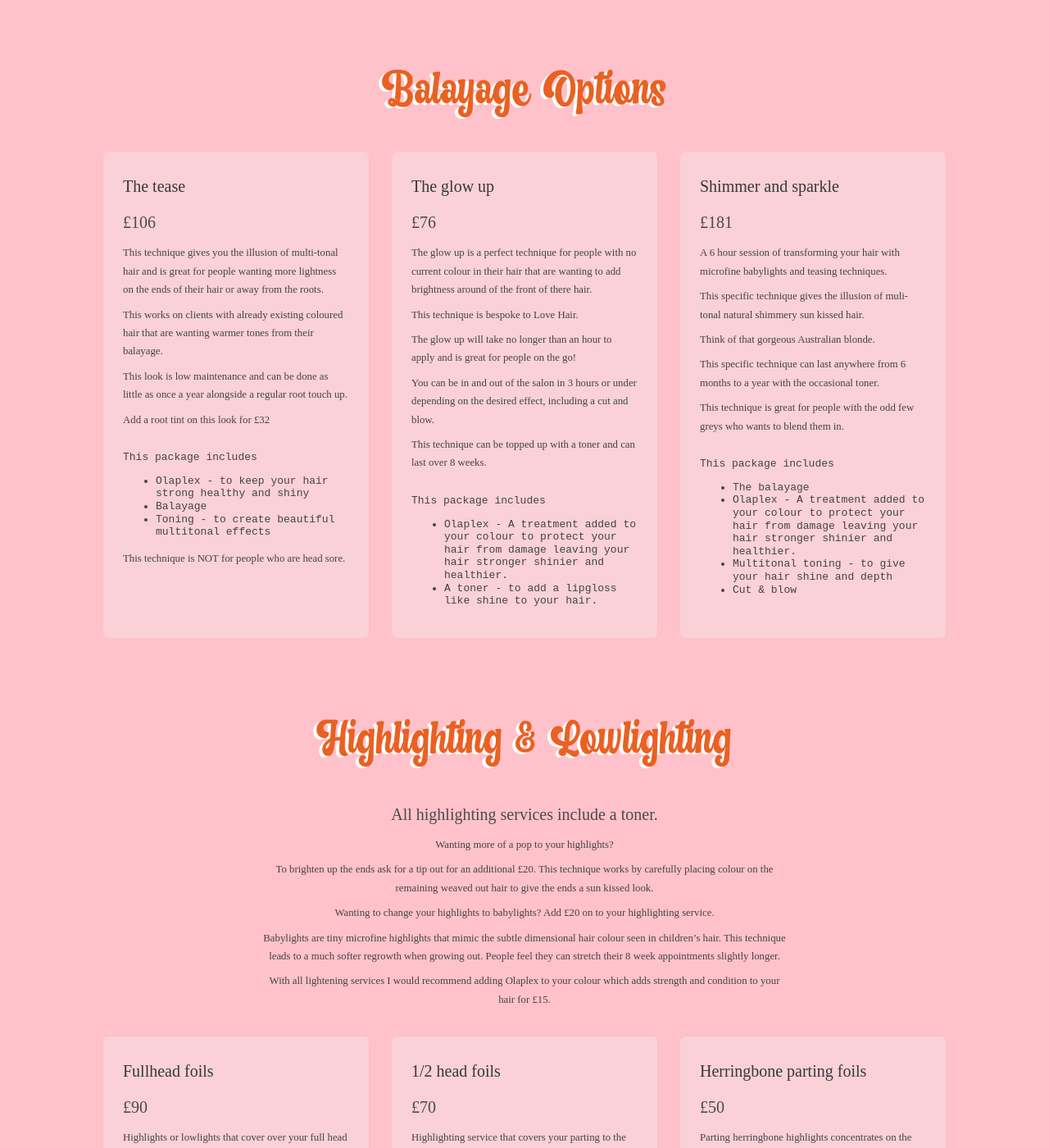
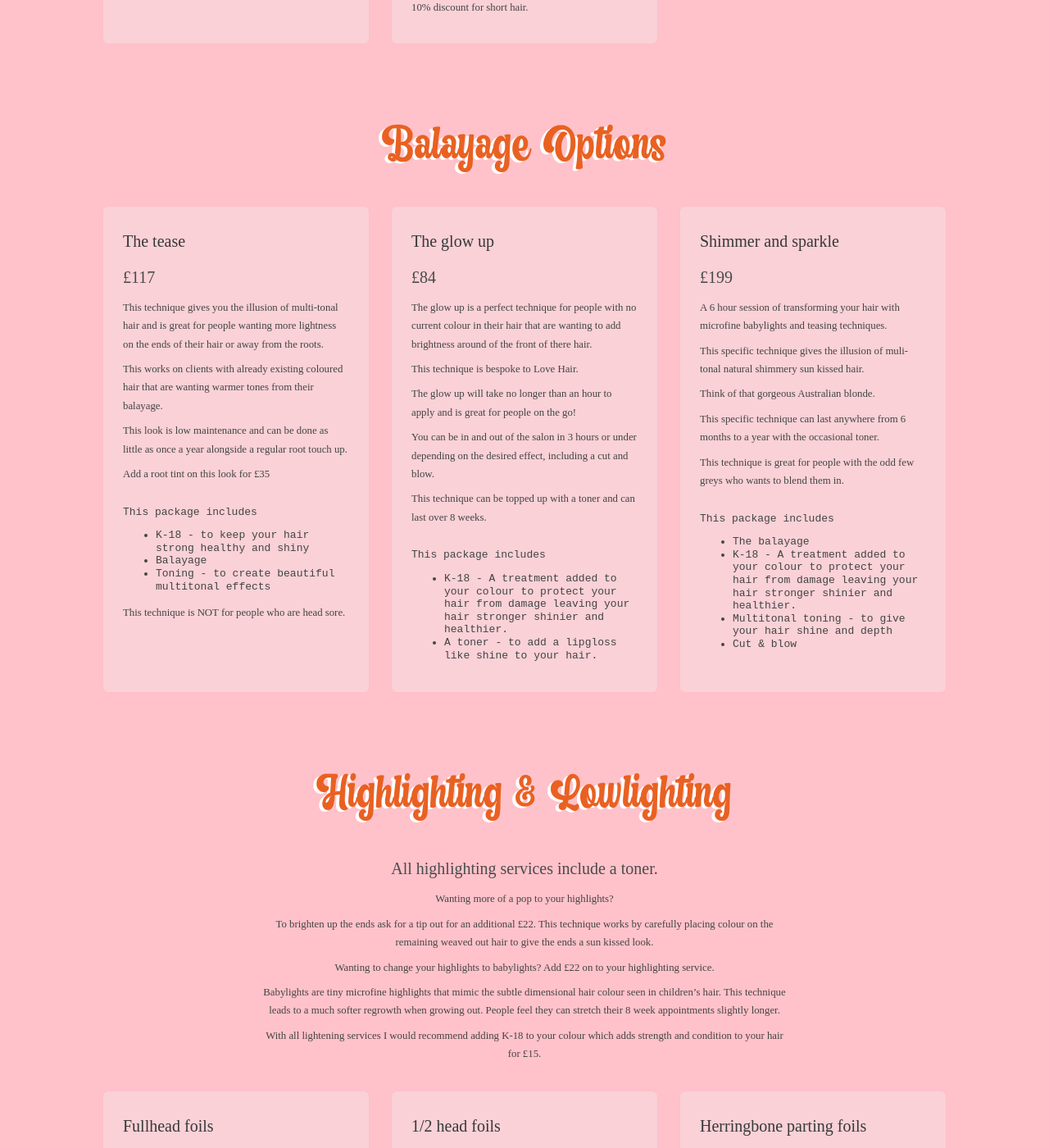
Before and after one commit to dbmorris/love-hair-by-charmaine, a Jekyll site: the page built from price-list.html, in a window 1280 px wide and 1400 px high, scrolled down 1306 px. Shown: the whole window at 82% size. Built offline with Jekyll 4.4.1, drawn with Linux system fonts in a browser that asks for light colours; some web fonts are replaced; a script that is not in the unit is left out; some of the changed text lies outside the part shown.

Commit message:
quick update of the price list

```diff
--- a/_data/balayage.json
+++ b/_data/balayage.json
@@ -1,31 +1,31 @@
 [{
 	"title": "The tease",
-	"price": "£106",
-	"notes": ["This technique gives you the illusion of multi-tonal hair and is great for people wanting more lightness on the ends of their hair or away from the roots.", "This works on clients with already existing coloured hair that are wanting warmer tones from their balayage.", "This look is low maintenance and can be done as little as once a year alongside a regular root touch up.", "Add a root tint on this look for £32"],
-	"package": [{ "Olaplex - to keep your hair strong healthy and shiny", "Balayage ", "Toning - to create beautiful multitonal effects" }],
+	"price": "£117",
+	"notes": ["This technique gives you the illusion of multi-tonal hair and is great for people wanting more lightness on the ends of their hair or away from the roots.", "This works on clients with already existing coloured hair that are wanting warmer tones from their balayage.", "This look is low maintenance and can be done as little as once a year alongside a regular root touch up.", "Add a root tint on this look for £35"],
+	"package": [{ "K-18 - to keep your hair strong healthy and shiny", "Balayage ", "Toning - to create beautiful multitonal effects" }],
 	"extras": "Add a root tint on this look",
-	"extraPrice": "£32",
+	"extraPrice": "£35",
   "disclaimer": "This technique is NOT for people who are head sore."
 }, {
 	"title": "The glow up",
-	"price": "£76",
+	"price": "£84",
 	"notes": ["The glow up is a perfect technique for people with no current colour in their hair that are wanting to add brightness around of the front of there hair.", "This technique is bespoke to Love Hair.", "The glow up will take no longer than an hour to apply and is great for people on the go!", "You can be in and out of the salon in 3 hours or under depending on the desired effect, including a cut and blow.", "This technique can be topped up with a toner and can last over 8 weeks."],
-	"package": [{ "Olaplex - A treatment added to your colour to protect your hair from damage leaving your hair stronger shinier and healthier.", "A toner - to add a lipgloss like shine to your hair." }],
+	"package": [{ "K-18 - A treatment added to your colour to protect your hair from damage leaving your hair stronger shinier and healthier.", "A toner - to add a lipgloss like shine to your hair." }],
 	"extras": "",
 	"extraPrice": ""
 }, {
 	"title": "Shimmer and sparkle",
-	"price": "£181",
+	"price": "£199",
 	"notes": ["A 6 hour session of transforming your hair with microfine babylights and teasing techniques.", "This specific technique gives the illusion of muli-tonal natural shimmery sun kissed hair.", "Think of that gorgeous Australian blonde.", "This specific technique can last anywhere from 6 months to a year with the occasional toner.", "This technique is great for people with the odd few greys who wants to blend them in."],
-	"package": [{ "The balayage", "Olaplex - A treatment added to your colour to protect your hair from damage leaving your hair stronger shinier and healthier.", "Multitonal toning - to give your hair shine and depth", "Cut & blow " }],
+	"package": [{ "The balayage", "K-18 - A treatment added to your colour to protect your hair from damage leaving your hair stronger shinier and healthier.", "Multitonal toning - to give your hair shine and depth", "Cut & blow " }],
 	"extras": "",
 	"extraPrice": ""
 }, {
 	"title": "Full head colour",
-	"price": "£55 ",
-	"notes": ["Full head colour is painting the whole head from root to tip.", "Price is dependant on the length of your hair and thickness.", "Full head colours can be used to completely cover grey using a permanent or demi pernament for something non committal."]
+	"price": "£60 ",
+	"notes": ["Full head colour is painting the whole head from root to tip.", "Price is dependant on the length of your hair and thickness.", "Full head colours can be used to completely cover grey using a permanent or semi-pernament for something non-committal.", "10% discount for short hair."]
 }, {
 	"title": "Root tint",
-	"price": "£32",
+	"price": "£35",
 	"notes": ["Root tints cover over those pesky roots or sparkly bits!", "Price is dependant on root size and includes blending the previous colour and root colour in seamlessly."]
 }]
--- a/_data/main-services.json
+++ b/_data/main-services.json
@@ -1,9 +1,9 @@
 [{
   "title": "Cut & blow",
-  "price": "£44",
+  "price": "£45",
   "notes": "This service includes a complimentary fringe trim in-between your 8 week appointment"
   },{
   "title": "Blow dry",
-  "price": "£27",
+  "price": "£30",
   "notes": ["Straight, curly, tousled & beachy whatever style you desire.", "I’ve got you covered!"]
 }]
--- a/_data/treatments.json
+++ b/_data/treatments.json
@@ -1,8 +1,8 @@
 [{
-	"title": "Smoothing treatment",
-	"price": "£150",
+	"title": "Keratin treatment",
+	"price": "£165",
 	"notes": "This smoothing treatment rejuvenates hair bringing it back to it's healthy original state by actively conditioning and revitalising the hair. The hair smoothing treatment eliminates frizz locks in colour and reduces blow drying time for up to 12 weeks",
-	"package": [{ "The keratin treatment", "Cut & blow ", "Discount off 72 shampoo and conditioner specially formulated to prolong your smoothing services." }],
+	"package": [{ "The keratin treatment", "Cut & blow ", "10% discount off olaplex shampoo and conditioner formulated to prolong your smoothing services." }],
 	"extras": "Olaplex added to a colour",
 	"extraPrice": "£15"
 }]
--- a/_includes/price-list.html
+++ b/_includes/price-list.html
@@ -22,7 +22,7 @@
     <div class="price-list__title">
 
       <p class="price-list__header fs-title">Colour Menu</p>
-      <p class="fs3">All colours used in Love Hair contain cotton seed oil, rice protein, sunflower extract to leave hair silky smooth and shiny. All colours are Vegan & cruelty free!</p>
+      <p class="fs3">All colours at Love Hair contain: Crystalized micro pigments for a perfect colour, wheat proteins to repair the surface of the hair fibre, aloe vera to retain water molecules and argan oil to add shine to the hair UV filter for a long lasting colour. All colours are Vegan & cruelty free!</p>
       <p class="fs2">ALL PRICES DO NOT INCLUDE A CUT OR FINISH</p>
 
       <div class="price-list__container colour">
@@ -61,10 +61,10 @@
       <p class="price-list__header fs-title">Highlighting & Lowlighting</p>
       <p class="fs3">All highlighting services include a toner.</p>
       <p class="fs1">Wanting more of a pop to your highlights?</p>
-      <p class="fs1">To brighten up the ends ask for a tip out for an additional £20. This technique works by carefully placing colour on the remaining weaved out hair to give the ends a sun kissed look.</p>
-      <p class="fs1">Wanting to change your highlights to babylights? Add £20 on to your highlighting service.</p>
+      <p class="fs1">To brighten up the ends ask for a tip out for an additional £22. This technique works by carefully placing colour on the remaining weaved out hair to give the ends a sun kissed look.</p>
+      <p class="fs1">Wanting to change your highlights to babylights? Add £22 on to your highlighting service.</p>
       <p class="fs1">Babylights are tiny microfine highlights that mimic the subtle dimensional hair colour seen in children’s hair. This technique leads to a much softer regrowth when growing out. People feel they can stretch their 8 week appointments slightly longer.</p>
-      <p class="fs1">With all lightening services I would recommend adding Olaplex to your colour which adds strength and condition to your hair for £15.</p>
+      <p class="fs1">With all lightening services I would recommend adding K-18 to your colour which adds strength and condition to your hair for £15.</p>
 
       <div class="price-list__container highlowlighting">
 
```
Also changed, not shown: _data/highlowlighting.json (+4 -8 lines).
